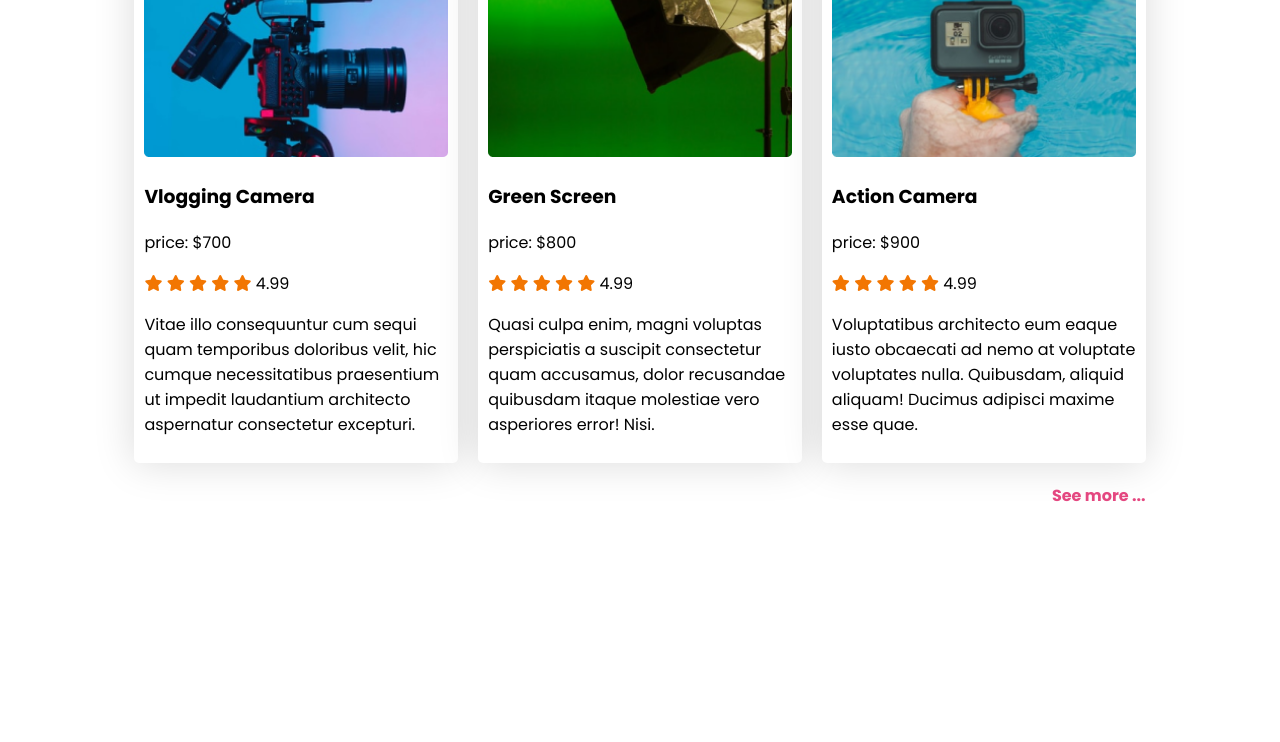
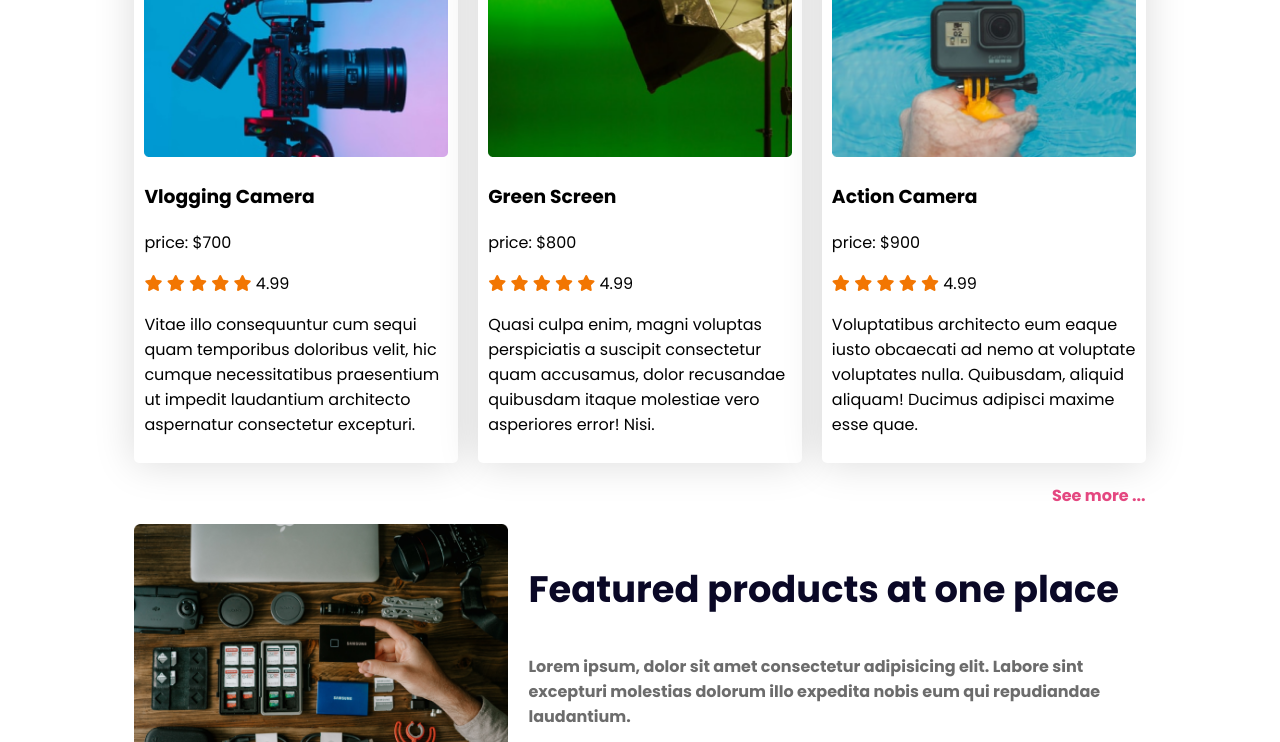
Before and after one commit to jannat710/Influencer-Gear-Website, a plain HTML site: page index.html in a window 1280 px wide. Shown: the part 2260-3002 px from the top of the page. Before the commit the page ends 2784 px from the top, so only its background shows below. Drawn offline with Linux system fonts and the light colour scheme.

Commit message:
added feature section

```diff
--- a/index.html
+++ b/index.html
@@ -174,6 +174,23 @@
             </div>
             <p class="see-more">See more ...</p>
         </section>
+        <section class="content">
+            <div class="feature">
+                <div>
+                    <img src="images/gear.png" alt=""></div>
+                <div class="details">
+                    <h3 class="feature-title">Featured products at one place</h3>
+                    <p>Lorem ipsum, dolor sit amet consectetur adipisicing elit. Labore sint excepturi molestias dolorum
+                        illo expedita nobis eum qui repudiandae laudantium.
+                    </p>
+                    <button class="primary">
+                        <span>Join Now </span>
+                        <img src="logo/arrow-forward 1.svg" alt="">
+                    </button>
+                </div>
+            </div>
+
+        </section>
 
 
     </main>
--- a/styles/style.css
+++ b/styles/style.css
@@ -150,6 +150,29 @@ box-shadow: 0px 0px 40px 0px rgba(0, 0, 0, 0.15);
     width: 90%;
 
 }
+/* features style */
+.feature{
+    display: flex;
+    height: 250px;
+    width: 80%;
+    margin: auto;
+}
+.feature p{
+    color: #6C6C6C;
+font-size: 1rem;
+font-weight: 700;
+}
+.feature img{
+    height: 100%;
+}
+.details{
+    padding-left: 20px;
+}
+.feature-title{
+    color: #0A0826;
+    font-size: 2.3rem;
+    font-weight: 700;
+}
 
 /* media query */
     @media screen and (max-width:576px){
@@ -161,7 +184,8 @@ box-shadow: 0px 0px 40px 0px rgba(0, 0, 0, 0.15);
         .banner,
         ul,
         .logo,
-        .container{
+        .container,
+        .feature{
             flex-direction: column;
         }
         .logo img{
@@ -176,5 +200,8 @@ box-shadow: 0px 0px 40px 0px rgba(0, 0, 0, 0.15);
         .container{
             grid-template-columns: repeat(1, 1fr);
         }
+        .feature img{
+            width: 100%;
+        }
 
     }
```
